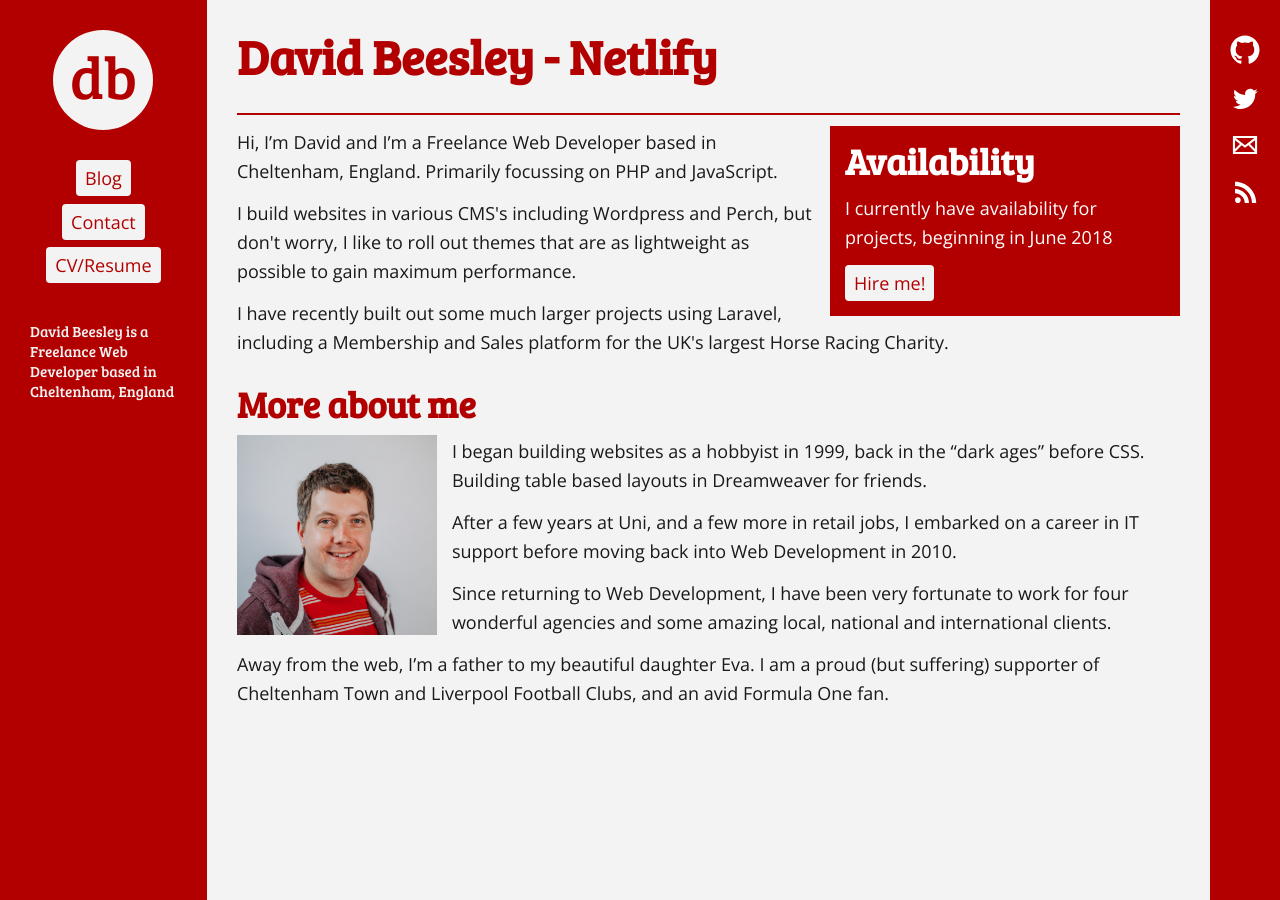
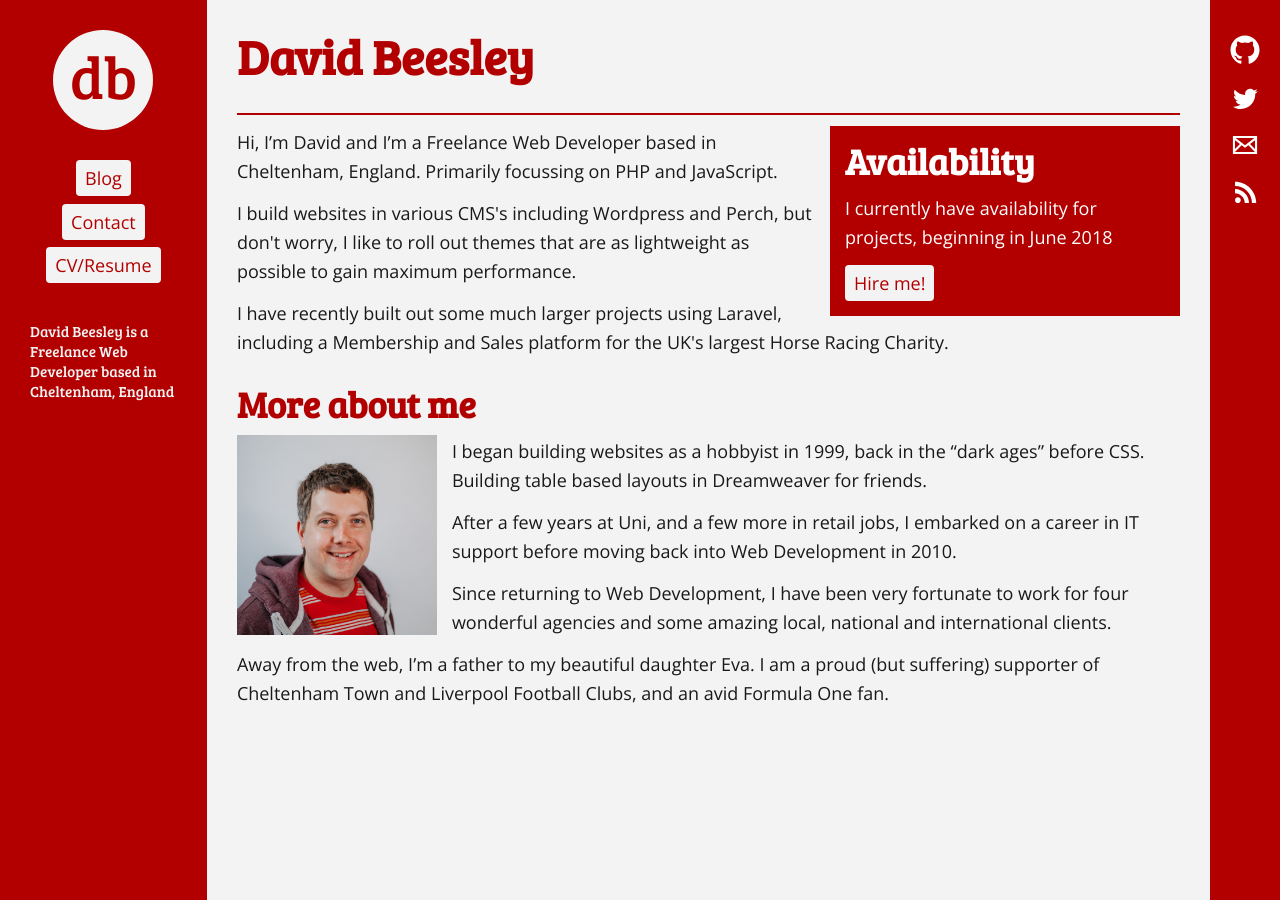
Before and after one commit to davebeesley/personal-site, a Jekyll site: the page built from index.html, in a window 1280 px wide. Built offline with Jekyll 4.4.1, drawn with Linux system fonts in a browser that asks for light colours; the list of posts is cut into pages by our own code; comment, search, counter and statistics services are not loaded.

Commit message:
Update config

```diff
--- a/_config.yml
+++ b/_config.yml
@@ -3,7 +3,7 @@ url: https://davidbeesley.co.uk
 enforce_ssl: davidbeesley.co.uk
 
 # Site settings
-title: David Beesley - Netlify
+title: David Beesley
 email: hello@davidbeesley.co.uk
 description: > #
   David Beesley is a Freelance Web Developer based in Cheltenham, England
```
